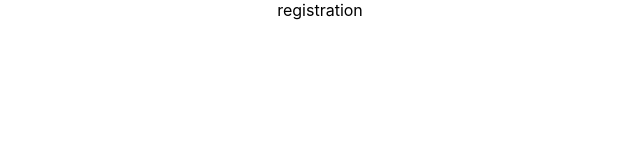
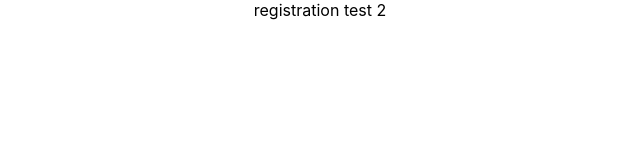
Before and after one commit to Sproncho/togethem, a React (Create React App) app: page / in a window 1280 px wide. Shown: the top 160 px of the page, without its empty margins (320-960 px from the left). Built offline with nearby package versions, Linux system fonts and the light colour scheme.

Commit message:
registration test 2

```diff
--- a/src/components/registrationPage.jsx
+++ b/src/components/registrationPage.jsx
@@ -1,5 +1,5 @@
 
 
 export default function Registration(){
-    return <div>registration</div>
+    return <div>registration test 2</div>
 }
```
